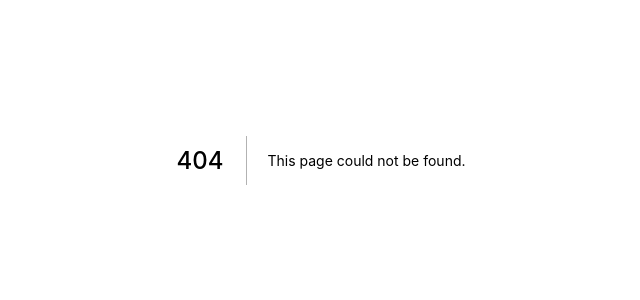
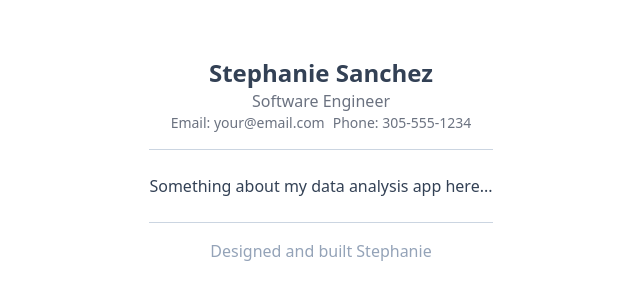
Before and after one commit to StephanieKSanchez/simple-portfolio-site, a Next.js app: page /data-analysis in a window 1280 px wide. Before the commit this address had no page. Shown: the part 240-540 px from the top of the page, without its empty margins (319-959 px from the left). Built offline with nearby package versions, Linux system fonts and the light colour scheme.

Commit message:
created new page

```diff
--- /dev/null
+++ b/pages/data-analysis.tsx
@@ -0,0 +1,20 @@
+import type { NextPage } from "next";
+import Head from "next/head";
+import Image from "next/image";
+import Footer from "../components/footer";
+import Header from "../components/header";
+import Layout from "../components/layout";
+
+const DataAnalysis: NextPage = () => {
+  return (
+    <Layout>
+      <div className="text-slate-700 flex flex-col gap-6">
+        <Header />
+        Something about my data analysis app here...
+        <Footer />
+      </div>
+    </Layout>
+  );
+};
+
+export default DataAnalysis;
```
